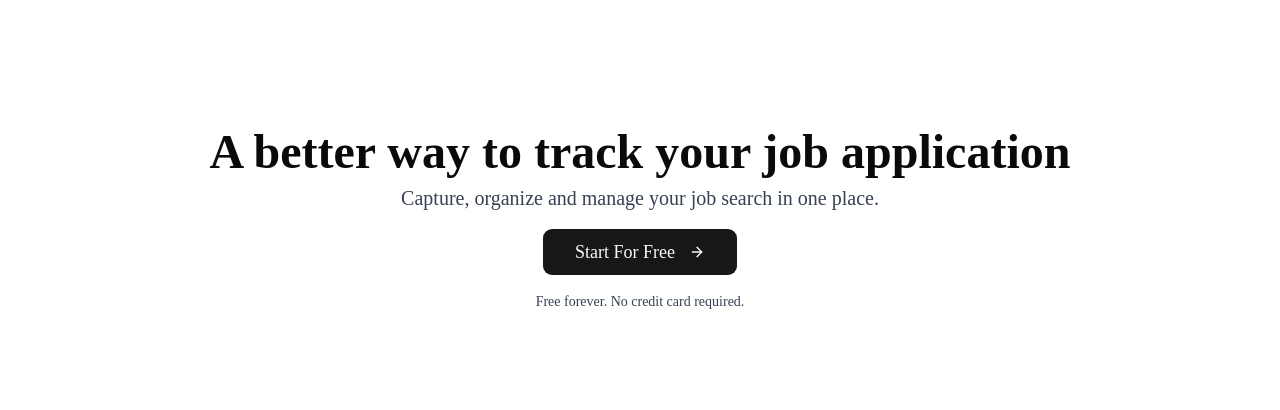
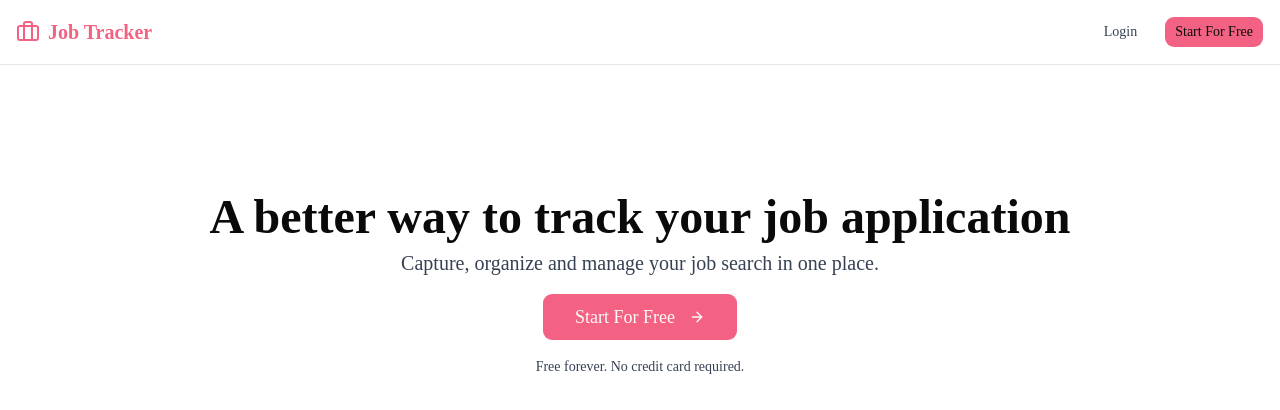
Before and after one commit to Misskhat/job-application-tracker, a Next.js app: page / in a window 1280 px wide. Shown: the top 410 px of the page. Built offline with nearby package versions, Linux system fonts and the light colour scheme.

Commit message:
percially added navbar

```diff
--- a/src/app/globals.css
+++ b/src/app/globals.css
@@ -55,7 +55,7 @@
   --card-foreground: oklch(0.145 0 0);
   --popover: oklch(1 0 0);
   --popover-foreground: oklch(0.145 0 0);
-  --primary: oklch(0.205 0 0);
+  --primary: lab(61.92% 59.1 12.7);
   --primary-foreground: oklch(0.985 0 0);
   --secondary: oklch(0.97 0 0);
   --secondary-foreground: oklch(0.205 0 0);
@@ -90,7 +90,7 @@
   --card-foreground: oklch(0.985 0 0);
   --popover: oklch(0.205 0 0);
   --popover-foreground: oklch(0.985 0 0);
-  --primary: oklch(0.922 0 0);
+  --primary: #f76382;
   --primary-foreground: oklch(0.205 0 0);
   --secondary: oklch(0.269 0 0);
   --secondary-foreground: oklch(0.985 0 0);
--- a/src/app/layout.tsx
+++ b/src/app/layout.tsx
@@ -1,6 +1,7 @@
 import type { Metadata } from "next";
 import { Geist, Geist_Mono } from "next/font/google";
 import "./globals.css";
+import NavBar from "../components/NavBar/NavBar";
 
 const geistSans = Geist({
   variable: "--font-geist-sans",
@@ -27,7 +28,10 @@
       lang="en"
       className={`${geistSans.variable} ${geistMono.variable} h-full antialiased`}
     >
-      <body className="min-h-full flex flex-col">{children}</body>
+      <body className="min-h-full flex flex-col">
+        <NavBar></NavBar>
+        {children}
+      </body>
     </html>
   );
 }
--- /dev/null
+++ b/src/components/NavBar/NavBar.tsx
@@ -0,0 +1,40 @@
+import { Briefcase } from "lucide-react";
+import Link from "next/link";
+import React from "react";
+import { Button } from "../ui/button";
+
+const NavBar = () => {
+  return (
+    <nav className="border-b border-gray-200 bg-white">
+      <div className="container mx-auto flex h-16 px-4 items-center justify-between">
+        <Link
+          href={"/"}
+          className="flex items-center gap-2 text-xl font-semibold text-primary"
+        >
+          <Briefcase></Briefcase>
+          Job Tracker
+        </Link>
+        <div className="flex items-center gap-4">
+          <Link href={"/sing-in"}>
+            <Button
+              variant={"ghost"}
+              className="text-gray-700 hover:text-black"
+            >
+              Login
+            </Button>
+          </Link>
+          <Link href={"/sing-up"}>
+            <Button
+              variant={"ghost"}
+              className="bg-primary hover:bg-primary/90 "
+            >
+              Start For Free
+            </Button>
+          </Link>
+        </div>
+      </div>
+    </nav>
+  );
+};
+
+export default NavBar;
```
